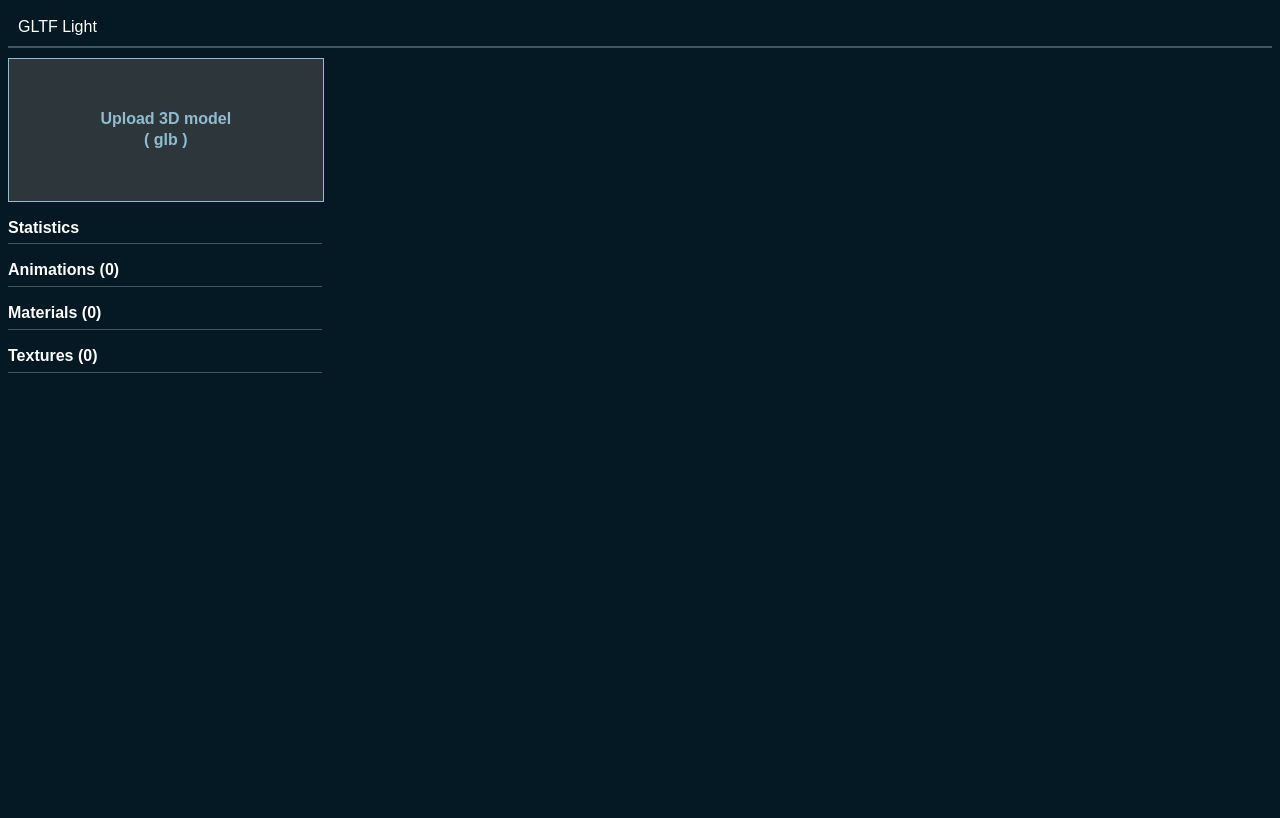
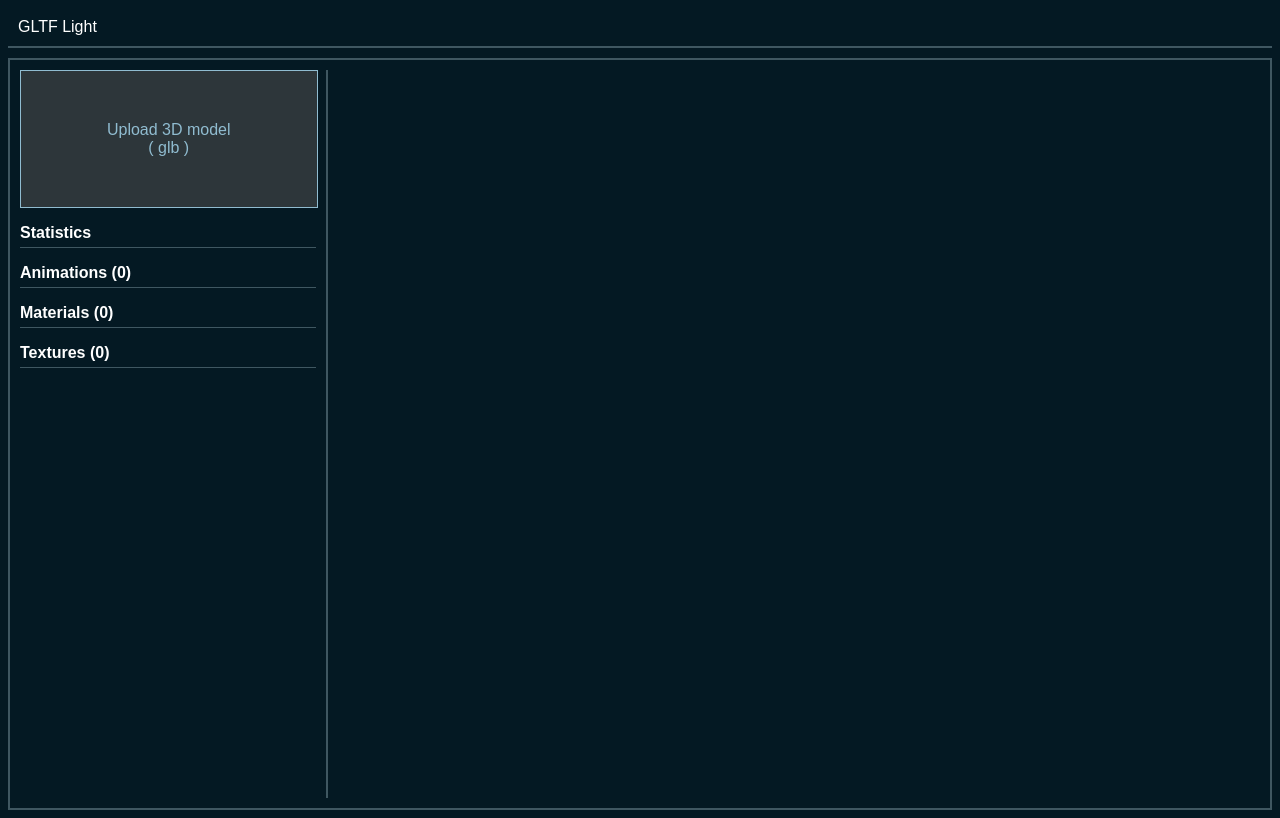
Before and after one commit to raihara3/gltf-light, a Next.js app: page / in a window 1280 px wide. Built offline with nearby package versions, Linux system fonts and the light colour scheme; a web font is replaced by a local one.

Commit message:
refactoring layout style

```diff
--- a/app/components/Sidebar.jsx
+++ b/app/components/Sidebar.jsx
@@ -19,6 +19,7 @@ import TwoColumn from "../layouts/TwoColumn"
 // styles
 import commonStyles from "../styles/components/common.module.scss";
 import layoutStyles from "../styles/layouts.module.scss";
+import styles from "../styles/components/sidebar.module.scss"
 
 const Sidebar = () => {
   const upload3DModel = useRecoilValue(upload3DModelSelector);
@@ -29,7 +30,7 @@ const Sidebar = () => {
   const setCurrentSelectAnimation = useSetRecoilState(currentSelectAnimationState);
 
   return (
-    <aside>
+    <aside className={styles.sidebar}>
       <Uploader />
 
       <div>
@@ -61,7 +62,7 @@ const Sidebar = () => {
       <div>
         <h3 className={commonStyles.menuTitle}>Animations ({animations.length})</h3>
         {animations.map((animation, index) => (
-          <label key={index} className={`${commonStyles.noteText} ${commonStyles.label} ${commonStyles.textOverflow}`}>
+          <label key={index} className={`${commonStyles.noteText} ${commonStyles.textOverflow}`}>
             <input
               type="radio"
               name="animation"
--- a/app/layouts/TwoColumn.jsx
+++ b/app/layouts/TwoColumn.jsx
@@ -3,15 +3,14 @@ import { memo } from 'react';
 
 // styles
 import styles from "../styles/layouts/twoColumn.module.scss"
-import commonStyles from "../styles/components/common.module.scss"
 
-const TwoColumn = ({ left, right, leftClassName = "", rightClassName = "" }) => {
+const TwoColumn = ({ left, right, className = "" }) => {
   return (
-    <div className={styles.layoutTwoColumn}>
-      <div className={`${commonStyles.noteText} ${leftClassName}`}>
+    <div className={`${styles.layoutTwoColumn} ${className}`}>
+      <div className={styles.left}>
         {left}
       </div>
-      <div className={`${commonStyles.noteText} ${commonStyles.textOverflow} ${rightClassName}`}>
+      <div className={styles.right}>
         {right}
       </div>
     </div>
--- a/app/page.tsx
+++ b/app/page.tsx
@@ -17,6 +17,7 @@ export default function Home() {
     <RecoilRoot>
       <Header />
       <TwoColumn
+        className="box-border wrapper"
         left={<Sidebar />}
         right={<Viewer />}
       />
--- a/app/styles/components/common.module.scss
+++ b/app/styles/components/common.module.scss
@@ -8,23 +8,10 @@
   color: $white;
 }
 
-.border {
-  border: solid 2px $blue;
-  padding: 10px;
-}
-
 .noteText {
   color: $blue;
   font-weight: bold;
   line-height: 1.3rem;
-}
-
-.label {
-  display: block;
-
-  input[type="radio"] {
-    margin-right: 5px;
-  }
 }
 
 .textOverflow {
--- /dev/null
+++ b/app/styles/components/sidebar.module.scss
@@ -0,0 +1,12 @@
+@import "../variables";
+
+.sidebar {
+  overflow-y: auto;
+  overflow-x: hidden;
+  height: 100%;
+  padding-right: 10px;
+  border-right: solid 2px $blue;
+  &::-webkit-scrollbar{
+    display: none;
+  }
+}
--- a/app/styles/global.scss
+++ b/app/styles/global.scss
@@ -5,6 +5,19 @@ body {
   color: $white;
 }
 
-main {
+label {
+  display: block;
+
+  input[type="radio"] {
+    margin-right: 5px;
+  }
+}
+
+.wrapper {
   height: 94vh;
 }
+
+.box-border {
+  border: solid 2px $blue;
+  padding: 10px;
+}
--- a/app/styles/layouts.module.scss
+++ b/app/styles/layouts.module.scss
@@ -1,21 +1,6 @@
-@import './variables';
-
-.sidebar {
-  overflow-y: auto;
-  overflow-x: hidden;
-  &::-webkit-scrollbar{
-    display: none;
-  }
-}
-
 .layoutTwoColumn {
   display: grid;
   gap: 10px;
   grid-template-columns: 1fr 3fr;
   box-sizing: border-box;
 }
-
-.layoutColumnLeft {
-  padding-right: 10px;
-  border-right: solid 2px $blue;
-}
--- a/app/styles/layouts/twoColumn.module.scss
+++ b/app/styles/layouts/twoColumn.module.scss
@@ -6,3 +6,10 @@
   grid-template-columns: 1fr 3fr;
   box-sizing: border-box;
 }
+
+.left, .right {
+  max-width: 100%;
+  max-height: 100%;
+  overflow-y: hidden;
+  overflow-x: hidden;
+}
```
